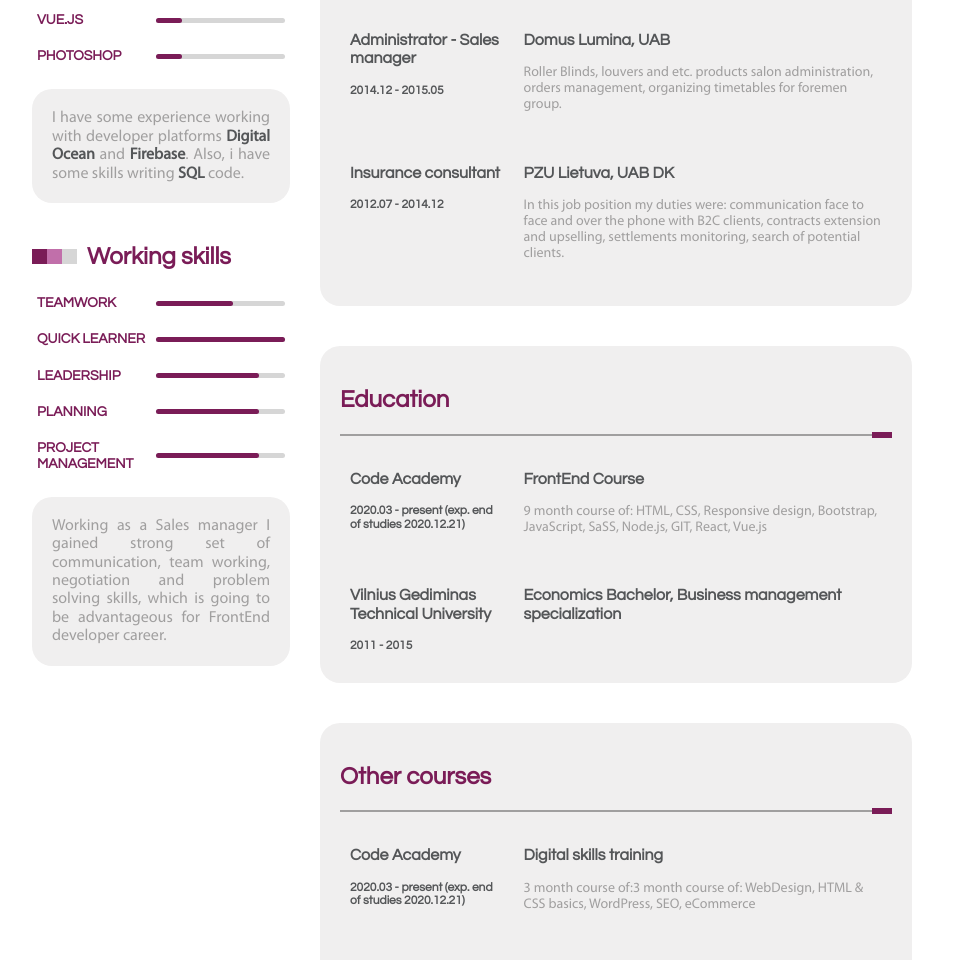
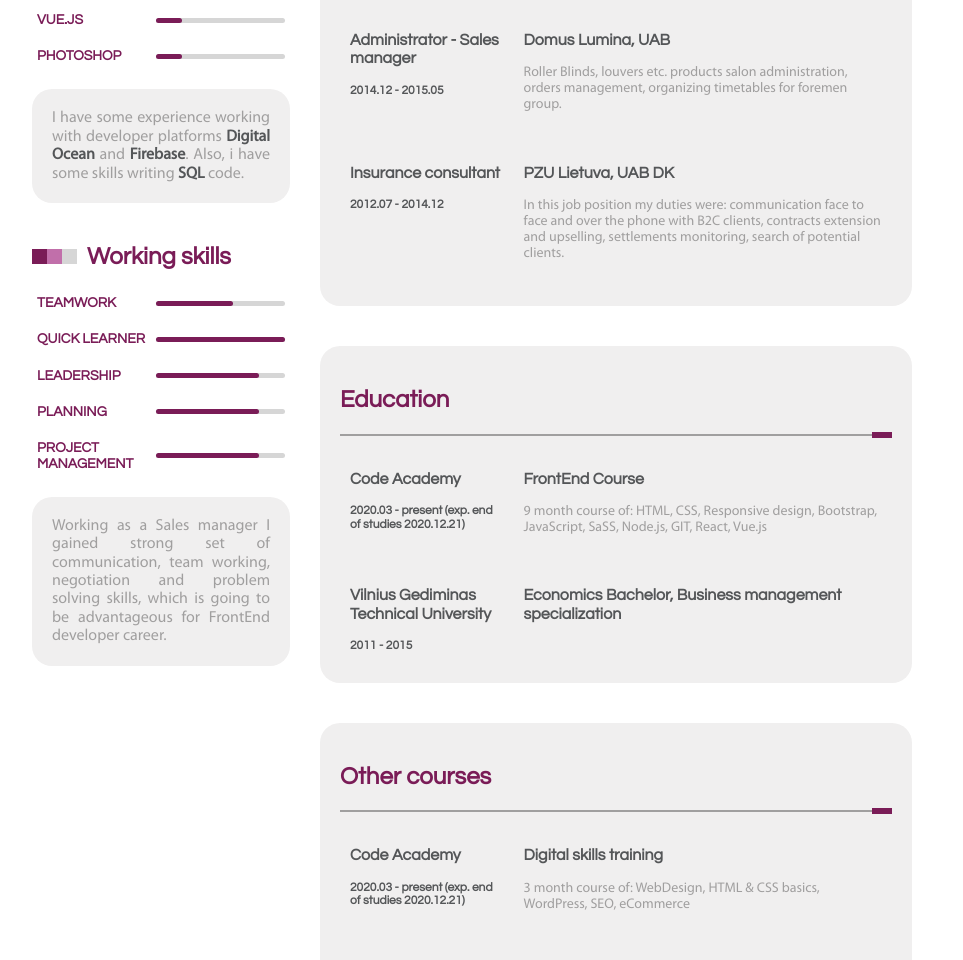
Before and after one commit to kaleginiene/CV, a website: page app/index.html in a window 1280 px wide. Shown: the part 898-1858 px from the top of the page, without its empty margins (178-1141 px from the left). Drawn offline with nearby package versions, Linux system fonts and the light colour scheme.

Commit message:
grammar corrections

```diff
--- a/app/index.html
+++ b/app/index.html
@@ -245,7 +245,7 @@
               <div class="description">
                 <h3>Domus Lumina, UAB</h3>
                 <p>
-                  Roller Blinds, louvers and etc. products salon administration,
+                  Roller Blinds, louvers etc. products salon administration,
                   orders management, organizing timetables for foremen group.
                 </p>
               </div>
@@ -304,8 +304,8 @@
               <div class="description">
                 <h3>Digital skills training</h3>
                 <p>
-                  3 month course of:3 month course of: WebDesign, HTML & CSS
-                  basics, WordPress, SEO, eCommerce
+                  3 month course of: WebDesign, HTML & CSS basics, WordPress,
+                  SEO, eCommerce
                 </p>
               </div>
             </div>
```
